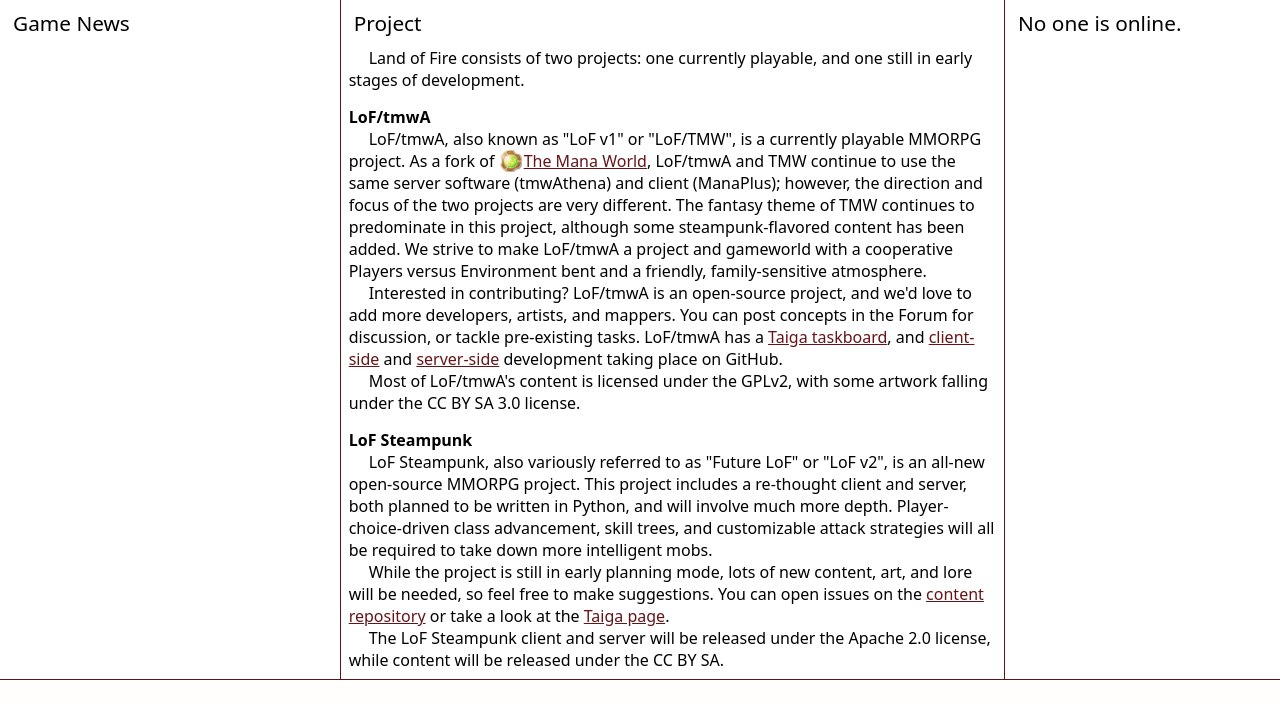
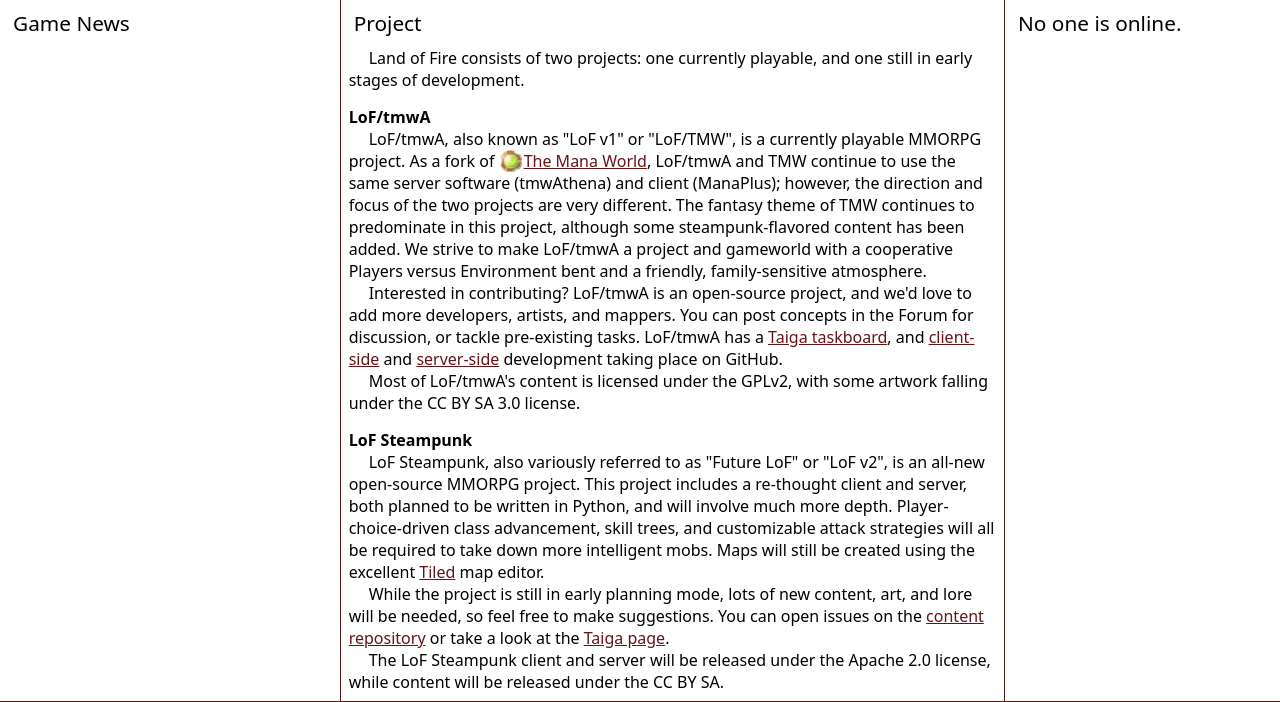
Before and after one commit to landoffire/website-flask-2015, a Flask app: template templates/project.html in a window 1280 px wide. Shown: the part 130-832 px from the top of the page. Before the commit the page ends 810 px from the top, so only its background shows below. Run offline with Flask 2, Linux system fonts and the light colour scheme; the template is opened without the code that fills it, so the values that code supplies are empty.

Commit message:
Add information about Tiled to future project description

```diff
--- a/templates/project.html
+++ b/templates/project.html
@@ -18,7 +18,8 @@
     <h3>LoF Steampunk</h3>
     <p>LoF Steampunk, also variously referred to as "Future LoF" or "LoF v2", is an all-new open-source MMORPG project.
        This project includes a re-thought client and server, both planned to be written in Python, and will involve much more depth.
-       Player-choice-driven class advancement, skill trees, and customizable attack strategies will all be required to take down more intelligent mobs.</p>
+       Player-choice-driven class advancement, skill trees, and customizable attack strategies will all be required to take down more intelligent mobs.
+       Maps will still be created using the excellent <a href="http://www.mapeditor.org">Tiled</a> map editor.</p>
     <p>While the project is still in early planning mode, lots of new content, art, and lore will be needed, so feel free to make suggestions.
        You can open issues on the <a href="https://github.com/landoffire/lof-content">content repository</a> or take a look at the <a href="https://tree.taiga.io/project/pydsigner-land-of-fire">Taiga page</a>.</p>
     <p>The LoF Steampunk client and server will be released under the Apache 2.0 license, while content will be released under the CC BY SA.</p>
```
